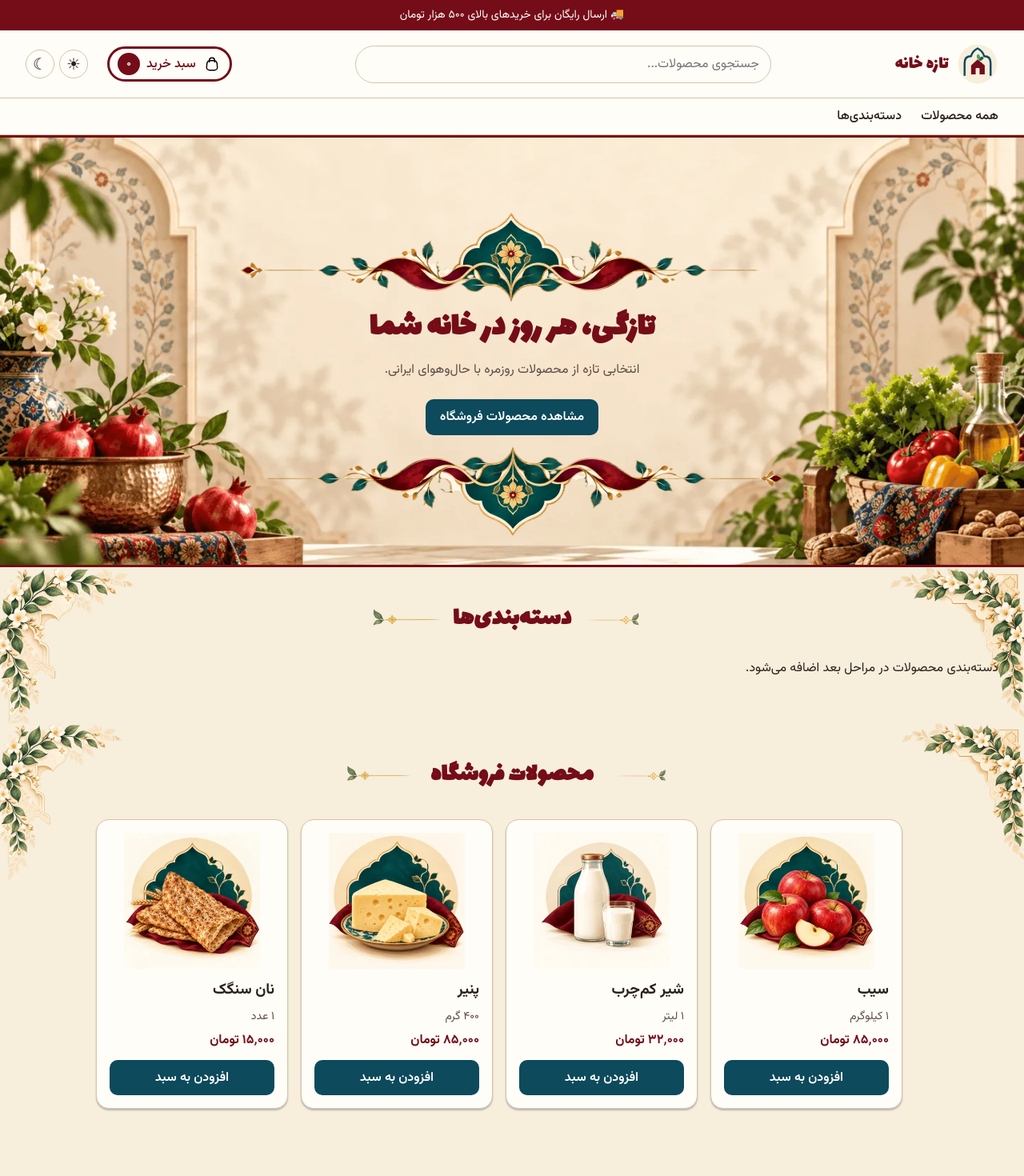
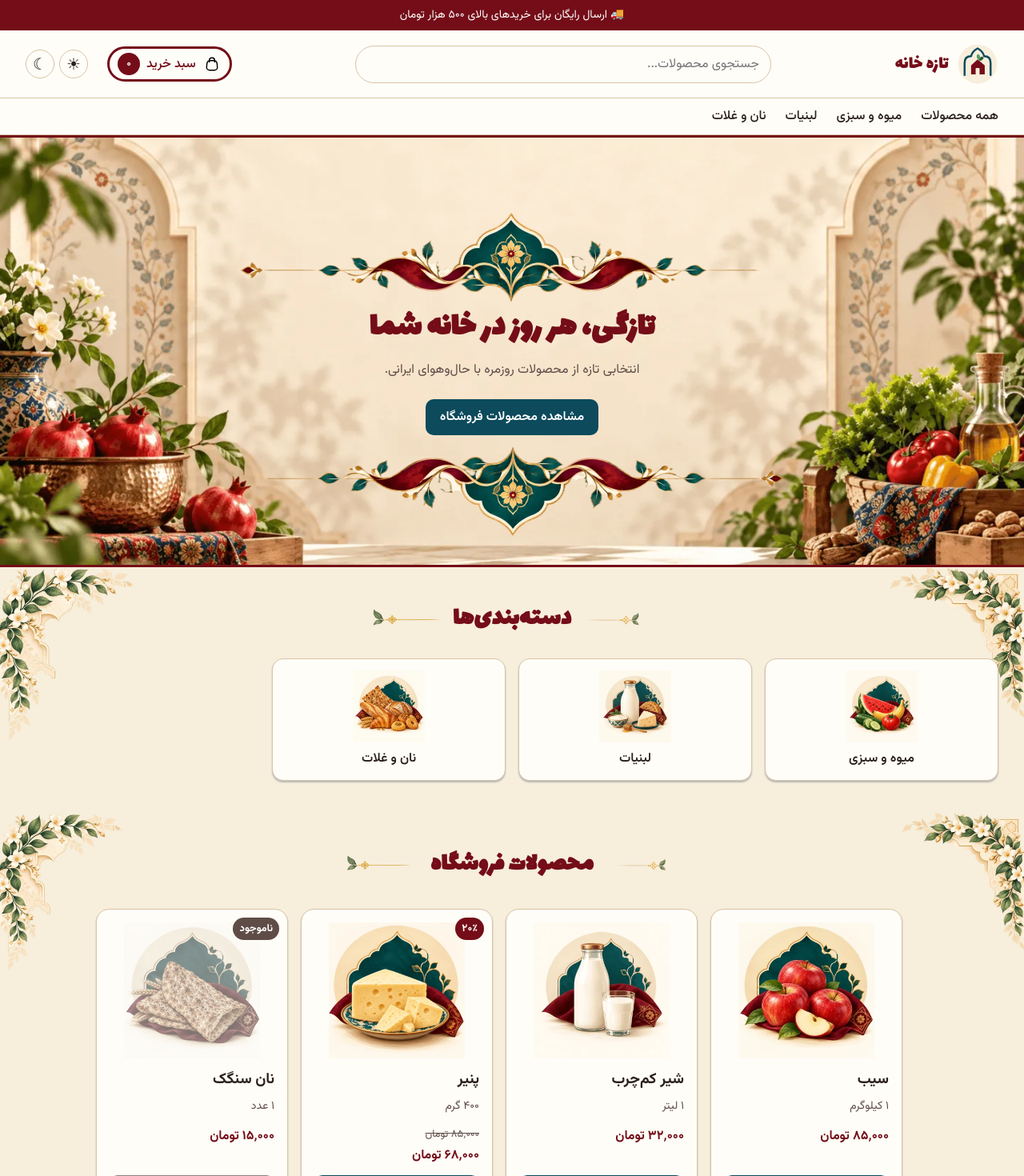
Before and after one commit to Baran-06/idempotency-shop, a React (Vite) app: page / in a window 1280 px wide. Shown: the top 1470 px of the page at 80% size. Built offline with nearby package versions, Linux system fonts and the light colour scheme.

Commit message:
feat: complete step 2, add props and keys

```diff
--- a/src/App.tsx
+++ b/src/App.tsx
@@ -1,9 +1,10 @@
 
 import Header from "./components/Header";
 import ProductGrid from "./components/ProductGrid";
-import type { Product } from "./shared/types/products";
+import type { Product,Offer,Stock,Category,} from "./shared/types/products";
 import Hero from "./components/Hero";
 import Footer from "./components/Footer";
+import CategoryGrid from "./components/CategoryGrid";
 
 const SAMPLE: Product[] = [
   {
@@ -36,26 +37,52 @@ const SAMPLE: Product[] = [
   },
 ];
 
+const SAMPLE_OFFERS: Offer[] = [
+  {
+    productId: 202,
+    percent: 20,
+    label: "پیشنهاد ویژه",
+  },
+];
+
+const SAMPLE_STOCK: Stock = {
+  items: {
+    101: 8,
+    201: 5,
+    202: 2,
+    301: 0,
+  },
+};
+
+const SAMPLE_CATEGORIES: Category[] = [
+  { id: 1, name: "میوه و سبزی", slug: "fruits" },
+  { id: 2, name: "لبنیات", slug: "dairy" },
+  { id: 3, name: "نان و غلات", slug: "bakery" },
+];
+
 export default function App() {
+  function handleAdd(productId: number): void {
+  console.log("Add product:", productId);
+}
+function handlePickCategory(id: number | null): void {
+  console.log("Selected category:", id);
+}
   return (
     <>
-      <Header />
+      <Header
+       categories={SAMPLE_CATEGORIES}
+  onPickCategory={handlePickCategory}
+   />
 
       <main id="main-content">
         <Hero />
 
-        <section
-          id="categories"
-          className="categories"
-        >
-          <h2>دسته‌بندی‌ها</h2>
-          <p>
-            دسته‌بندی محصولات در مراحل بعد
-            اضافه می‌شود.
-          </p>
-        </section>
+       <CategoryGrid
+  categories={SAMPLE_CATEGORIES}
+  onPick={handlePickCategory}
+/>
 
-        <ProductGrid products={SAMPLE} />
+        <ProductGrid products={SAMPLE} offers={SAMPLE_OFFERS} stock={SAMPLE_STOCK} onAdd={handleAdd} />
       </main>
 
       <Footer />
--- /dev/null
+++ b/src/components/CategoryGrid.tsx
@@ -0,0 +1,40 @@
+import type { Category } from "../shared/types/products";
+import { categoryImages } from "../features/products/data";
+
+type CategoryGridProps = {
+  categories: Category[];
+  onPick: (id: number | null) => void;
+};
+
+export default function CategoryGrid({
+  categories,
+  onPick,
+}: CategoryGridProps) {
+  return (
+    <section
+      id="categories"
+      className="categories"
+      aria-labelledby="categories-title"
+    >
+      <h2 id="categories-title">دسته‌بندی‌ها</h2>
+
+      <div className="category-grid" id="category-grid">
+        {categories.map((category) => (
+          <a
+            key={category.id}
+            className="category-card"
+            href="#products"
+            onClick={() => onPick(category.id)}
+          >
+            <img
+              src={categoryImages[category.id] ?? ""}
+              alt=""
+              aria-hidden="true"
+            />
+            <span>{category.name}</span>
+          </a>
+        ))}
+      </div>
+    </section>
+  );
+}
--- a/src/components/CategoryNav.tsx
+++ b/src/components/CategoryNav.tsx
@@ -1,8 +1,39 @@
-export default function CategoryNav() {
+
+import type { Category } from "../shared/types/products";
+
+type CategoryNavProps = {
+  categories: Category[];
+  onPick: (id: number | null) => void;
+};
+
+export default function CategoryNav({
+  categories,
+  onPick,
+}: CategoryNavProps) {
   return (
     <nav className="main-nav desktop-nav" aria-label="منوی اصلی">
-      <a href="#products">همه محصولات</a>
-      <a href="#categories">دسته‌بندی‌ها</a>
+      <a
+        href="#products"
+        onClick={(event) => {
+          event.preventDefault();
+          onPick(null);
+        }}
+      >
+        همه محصولات
+      </a>
+
+      {categories.map((category) => (
+        <a
+          key={category.id}
+          href="#products"
+          onClick={(event) => {
+            event.preventDefault();
+            onPick(category.id);
+          }}
+        >
+          {category.name}
+        </a>
+      ))}
     </nav>
   );
 }
--- a/src/components/Header.tsx
+++ b/src/components/Header.tsx
@@ -1,8 +1,14 @@
 import Brand from "./Brand";
 import CategoryNav from "./CategoryNav";
 import CartPanel from "./CartPanel";
+import type { Category } from "../shared/types/products";
 
-export default function Header() {
+type HeaderProps = {
+  categories: Category[];
+  onPickCategory: (id: number | null) => void;
+};
+
+export default function Header({ categories,onPickCategory,} :HeaderProps) {
   return (
     <header className="site-header">
       <div className="top-bar">
@@ -48,7 +54,9 @@ export default function Header() {
           </div>
         </form>
       </div>
-      <CategoryNav/>
+      <CategoryNav
+      categories={categories}
+      onPick={onPickCategory}/>
     </header>
   );
 }
--- a/src/components/ProductCard.tsx
+++ b/src/components/ProductCard.tsx
@@ -1,23 +1,45 @@
-
-import type { Product } from "../shared/types/products";
+import type { Product, Offer } from "../shared/types/products";
 import { productImages } from "../features/products/data";
 
 type ProductCardProps = {
   product: Product;
+  onAdd: (id: number) => void;
+  availableStock: number;
+  offer?: Offer;
 };
 
-export default function ProductCard({ product }: ProductCardProps) {
+export default function ProductCard({
+  product,
+  onAdd,
+  availableStock,
+  offer,
+}: ProductCardProps) {
   const imagePath = productImages[product.id];
+  const isAvailable = availableStock > 0;
+
+  const finalPrice = offer
+    ? Math.round(product.price * (1 - offer.percent / 100))
+    : product.price;
+
+  const formatPrice = (price: number) =>
+    `${price.toLocaleString("fa-IR")} تومان`;
 
   return (
-    <article className="product-card">
+    <article
+      className={`product-card${offer ? " product-card-discount" : ""}${!isAvailable ? " product-card-unavailable" : ""}`}
+    >
+      {offer && (
+        <span className="discount-badge" title={offer.label}>
+          {offer.percent.toLocaleString("fa-IR")}٪
+        </span>
+      )}
+
+      {!isAvailable && (
+        <span className="unavailable-badge">ناموجود</span>
+      )}
+
       {imagePath ? (
-        <img
-          className="product-image"
-          src={imagePath}
-          alt=""
-          loading="lazy"
-        />
+        <img src={imagePath} alt={product.name} loading="lazy" />
       ) : (
         <span className="product-emoji" aria-hidden="true">
           {product.emoji ?? "🛒"}
@@ -27,12 +49,19 @@ export default function ProductCard({ product }: ProductCardProps) {
       <h3>{product.name}</h3>
       <p className="product-meta">{product.unit}</p>
 
-      <p className="product-price">
-        {product.price.toLocaleString("fa-IR")} تومان
-      </p>
+      <div className="price-box">
+        {offer && (
+          <p className="old-price">{formatPrice(product.price)}</p>
+        )}
+        <p className="product-price">{formatPrice(finalPrice)}</p>
+      </div>
 
-      <button type="button" disabled>
-        افزودن به سبد
+      <button
+        type="button"
+        disabled={!isAvailable}
+        onClick={() => onAdd(product.id)}
+      >
+        {isAvailable ? "افزودن به سبد" : "ناموجود"}
       </button>
     </article>
   );
--- a/src/components/ProductGrid.tsx
+++ b/src/components/ProductGrid.tsx
@@ -1,12 +1,24 @@
+import type {
+  Product,
+  Offer,
+  Stock,
+} from "../shared/types/products";
 
-import type { Product } from "../shared/types/products";
 import ProductCard from "./ProductCard";
 
 type ProductGridProps = {
   products: Product[];
+  offers: Offer[];
+  stock: Stock;
+  onAdd: (id: number) => void;
 };
 
-export default function ProductGrid({ products }: ProductGridProps) {
+export default function ProductGrid({
+  products,
+  offers,
+  stock,
+  onAdd,
+}: ProductGridProps) {
   return (
     <section
       className="product-section"
@@ -16,12 +28,23 @@ export default function ProductGrid({ products }: ProductGridProps) {
       <h2 id="products-title">محصولات فروشگاه</h2>
 
       <div className="product-track">
-        {products.map((product) => (
-          <ProductCard
-            key={product.id}
-            product={product}
-          />
-        ))}
+        {products.map((product) => {
+          const availableStock = stock.items[product.id] ?? 0;
+
+          const offer = offers.find(
+            (item) => item.productId === product.id,
+          );
+
+          return (
+            <ProductCard
+              key={product.id}
+              product={product}
+              onAdd={onAdd}
+              availableStock={availableStock}
+              {...(offer ? { offer } : {})}
+            />
+          );
+        })}
       </div>
     </section>
   );
```
